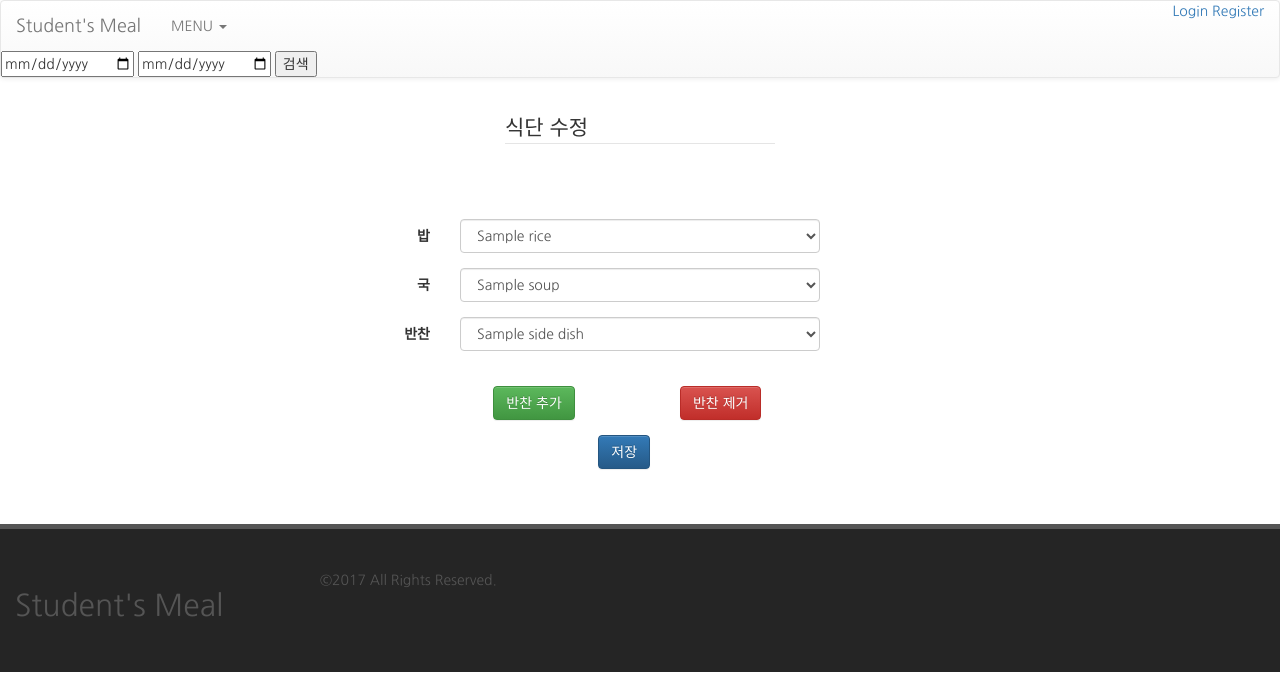
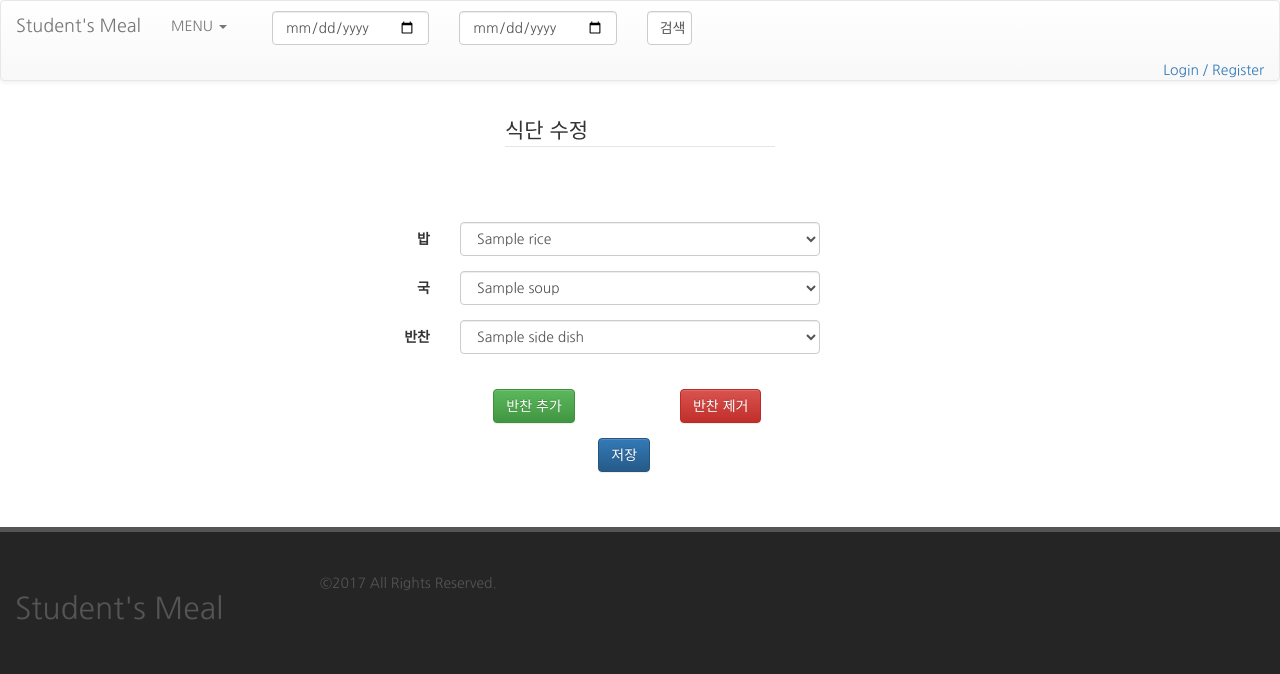
Before and after one commit to jupiny/MIDASChallenge2017, a Django app: template midas_web_solution/templates/meal/edit.html in a window 1280 px wide. Shown: the top 674 px of the page. Run offline with Django 3.2, Linux system fonts and the light colour scheme; the template is opened without the code that fills it: most values are stand-ins (such as "Sample title", 1, 10 or a date in 2020); some libraries are stand-ins or nearby versions.

Commit message:
[ysKim] meal form 수정2

```diff
--- a/midas_web_solution/templates/_header.html
+++ b/midas_web_solution/templates/_header.html
@@ -19,29 +19,44 @@
                     <a href="#" class="dropdown-toggle" data-toggle="dropdown" role="button" aria-expanded="false">MENU
                         <span class="caret"></span></a>
                     <ul class="dropdown-menu" role="menu">
-                        <li><a href="#">식단 리스트</a></li>
                         <li><a href="{% url 'food:list' %}">음식 리스트</a></li>
-                        <li><a href="#">Something else here</a></li>
                         <li class="divider"></li>
                         <li><a href="#">통계</a></li>
                     </ul>
                 </li>
             </ul>
 
+            <div class="collapse navbar-collapse">
+                <ul class="nav navbar-nav">
+                    <li>
+                        <form action="{% url "date:list" %}" method="GET" style="padding-top:10px;">
+                            <div class="form-group col-md-12">
+                                <div class="col-md-5">
+                                    <input class=" form-control" type="date" name="start_date"
+                                           value="{{ start_date }}" required>
+                                </div>
+                                <div class="col-md-5">
+                                    <input class=" form-control" type="date" name="end_date"
+                                           value="{{ end_date }}" required>
+                                </div>
+                                <div class="col-md-2">
+                                    <input class=" form-control" type="submit" value="검색">
+                                </div>
+                            </div>
+                        </form>
+                    </li>
+                </ul>
+            </div>
+
             <ul class="nav navbar-nav navbar-right">
                 {% if user.is_active %}
-                    <a href="{% url 'password_change' %}">Change Password</a>
+                    <a href="{% url 'password_change' %}">Change Password /</a>
                     <a href="{% url 'logout' %}">Logout</a>
                 {% else %}
-                    <a href="{% url 'login' %}" class="navbar-login">Login</a>
+                    <a href="{% url 'login' %}" class="navbar-login">Login /</a>
                     <a href="{% url 'register' %}">Register</a>
                 {% endif %}
             </ul>
         </div><!-- /.navbar-collapse -->
     </div><!-- /.container-fluid -->
-    <form action="{% url "date:list" %}" method="GET">
-        <input type="date" name="start_date" value="{{ start_date }}" required>
-        <input type="date" name="end_date" value="{{ end_date }}" required>
-        <input type="submit" value="검색">
-    </form>
 </nav>
--- a/midas_web_solution/templates/meal/edit.html
+++ b/midas_web_solution/templates/meal/edit.html
@@ -1,7 +1,7 @@
 {% extends "base.html" %}
 {% block title %}식단 수정{% endblock title %}
 {% block content %}
-    <div class="reg-header center-block" style="width: 300px;padding:15px;">
+    <div class="reg-header center-block test-center" style="width: 300px;padding:15px;">
         <legend>식단 수정</legend>
     </div>
 
```
